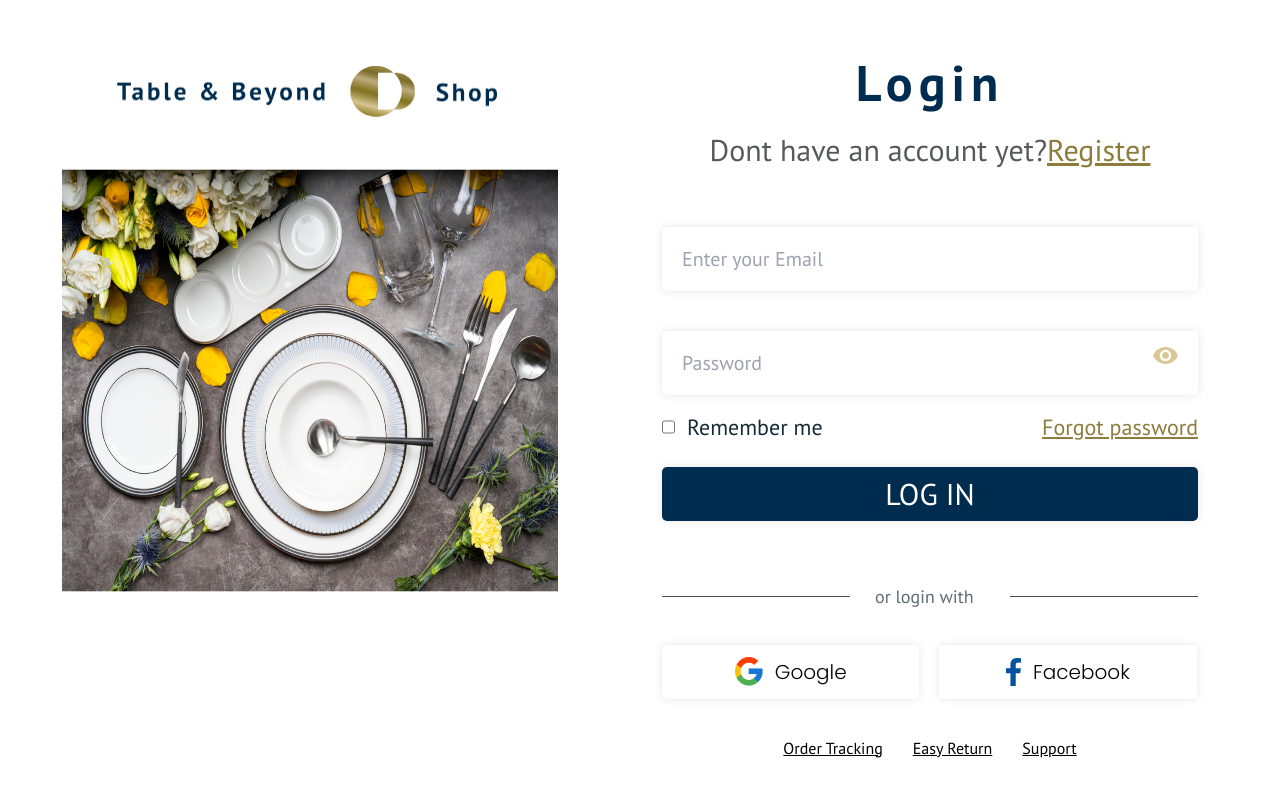
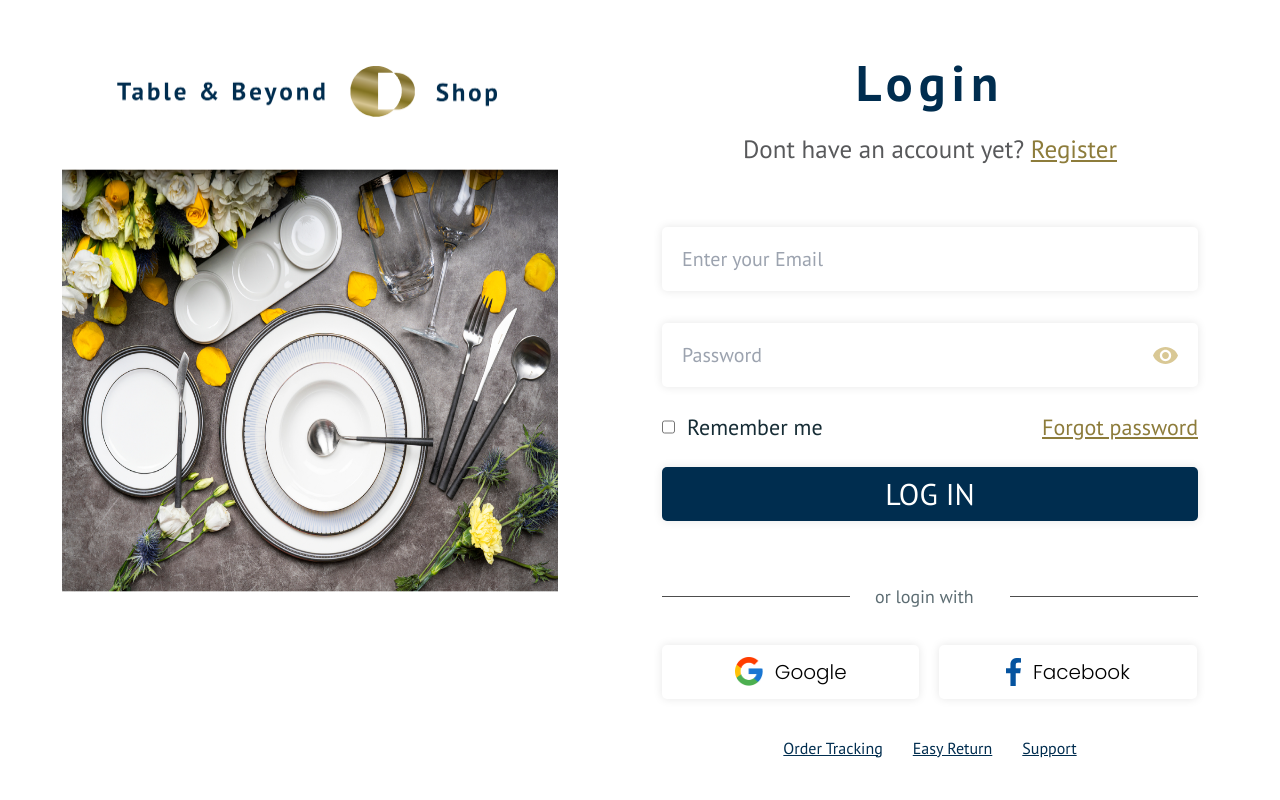
Before and after one commit to smbdzone/Tableandbeyondshop-front-end, a React (Vite) app: page /login in a window 1280 px wide. Shown: the part 260-1060 px from the top of the page. Built offline with nearby package versions, Linux system fonts and the light colour scheme.

Commit message:
feat: login changes

```diff
--- a/src/components/authComponents/RightContainer/RightContainer.jsx
+++ b/src/components/authComponents/RightContainer/RightContainer.jsx
@@ -25,9 +25,9 @@ const RightContainer = () => {
 
     return (
         <div className='w-1/2 flex flex-col  items-center justify-center mr-[40px]'>
-            <p className='loginheading mt-[-10px] pb-[20px]'>Login</p>
-            <p className='subheading pb-[60px] text-[30px] mt-[3px]'>Dont have an account yet?<span className='text-[#8D7C3B] cursor-pointer' onClick={() => navigate('/signup')}><u>Register</u></span></p>
-            <div className='flex flex-col gap-10 relative h-[130px]'>
+            <p className='loginheading mt-[-10px] pb-[20px] text-[50px]'>Login</p>
+            <p className='subheading pb-[60px] text-[25px] mt-[3px]'>Dont have an account yet? <span className='text-[#8D7C3B] cursor-pointer' onClick={() => navigate('/signup')}><u>Register</u></span></p>
+            <div className='flex flex-col gap-8 relative h-[130px]'>
                <Input type="email" placeholder="Enter your Email" className="placeholder" value={email} onChange={(event) => setEmail(event.target.value)} />
                <Input type={showPassword ? 'text' : 'password'} placeholder='Password' value={password} onChange={(event) => setPassword(event.target.value)} />
                 <svg xmlns="http://www.w3.org/2000/svg" width="25" height="17" viewBox="0 0 25 17" fill="none" className='absolute top-[120px] right-[20px]' onClick={() => setShowPassword(!showPassword)}>
@@ -39,7 +39,7 @@ const RightContainer = () => {
                 width: "536px",
             }}>
                 <div className='flex  pt-[30px] gap-3'>
-                    <input type="checkbox" name="" id="" />
+                    <input  type="checkbox" name="" id="" />
                     <p style={{
                         color: "#162C35",
                         fontFamily: "PT Sans",
@@ -82,7 +82,7 @@ const RightContainer = () => {
                     <p className='logotext'>Facebook</p>
                 </div>
             </div>
-            <div className='flex justify-around gap-[30px] mt-[2rem]' style={{textDecoration:"underline"}}>
+            <div className='flex justify-around gap-[30px] mt-[2rem] mb-16 text-[#002D4F]' style={{textDecoration:"underline"}}>
                 <p>Order Tracking</p>
                 <p>Easy Return</p>
                 <p>Support</p>
```
